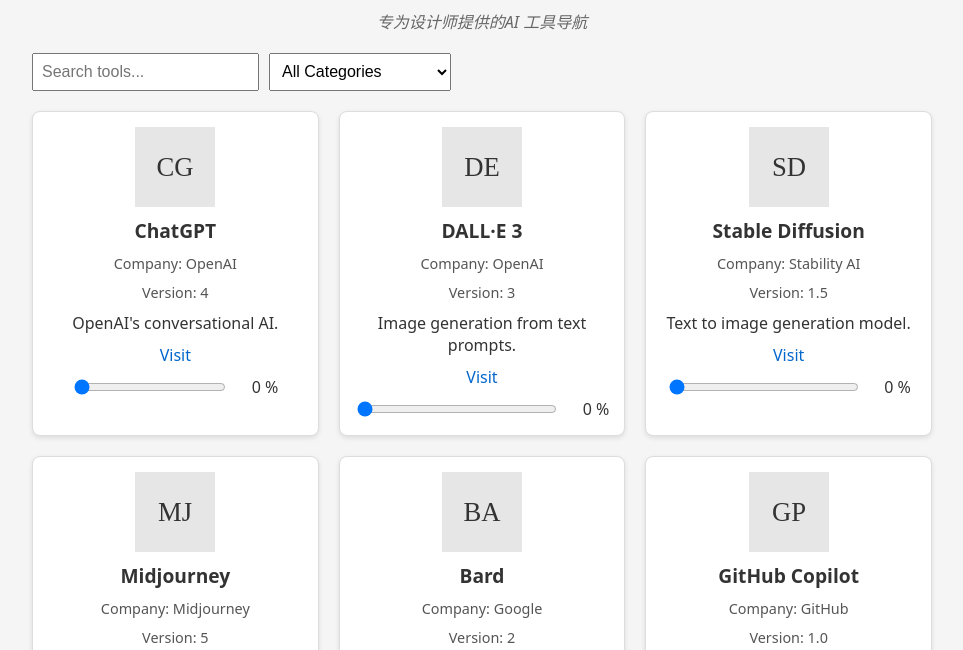
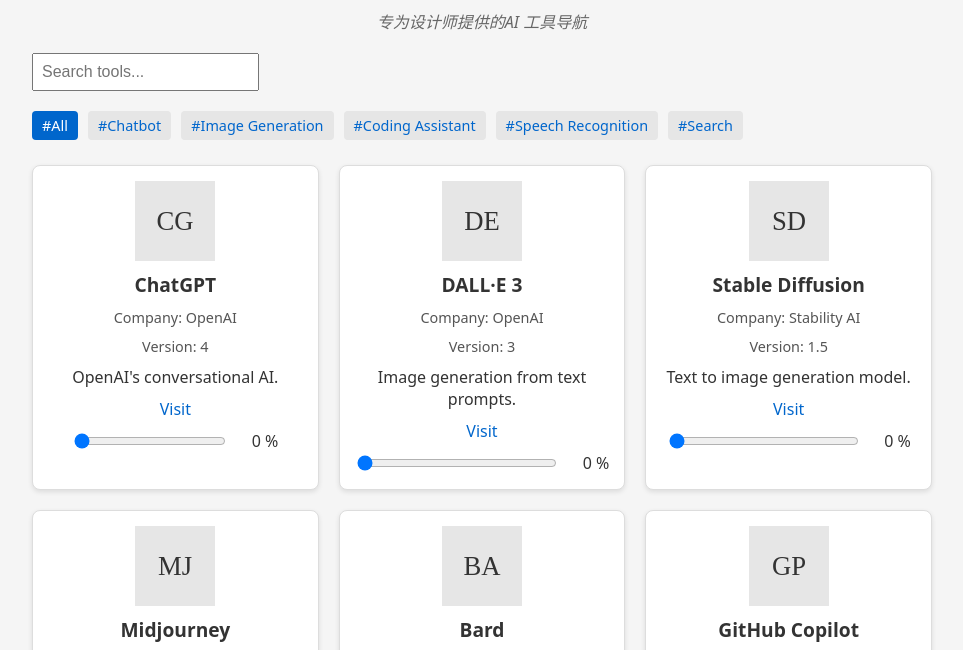
Before and after one commit to dororoliu666/bigbang, a plain HTML site: page index.html in a window 1280 px wide. Shown: the part 87-737 px from the top of the page, without its empty margins (158-1121 px from the left). Drawn offline with Linux system fonts and the light colour scheme.

Commit message:
Display categories as hashtags

```diff
--- a/index.html
+++ b/index.html
@@ -12,10 +12,8 @@
         <p class="tagline">专为设计师提供的AI 工具导航</p>
         <div class="controls">
             <input type="text" id="search" placeholder="Search tools...">
-            <select id="category-filter">
-                <option value="">All Categories</option>
-            </select>
         </div>
+        <div id="category-tags" class="category-tags"></div>
         <div id="tools-container" class="tools-grid"></div>
     </div>
 
--- a/script.js
+++ b/script.js
@@ -124,21 +124,35 @@
     return Array.from(cats);
 }
 
-function renderCategoryOptions() {
-    const select = document.getElementById('category-filter');
-    getCategories().forEach(cat => {
-        const opt = document.createElement('option');
-        opt.value = cat;
-        opt.textContent = cat;
-        select.appendChild(opt);
+let selectedCategory = '';
+
+function renderCategoryTags() {
+    const container = document.getElementById('category-tags');
+    container.innerHTML = '';
+    const categories = [''].concat(getCategories());
+    categories.forEach(cat => {
+        const tag = document.createElement('span');
+        tag.className = 'category-tag';
+        tag.dataset.category = cat;
+        tag.textContent = '#' + (cat || 'All');
+        tag.addEventListener('click', () => {
+            selectedCategory = cat;
+            document.querySelectorAll('.category-tag').forEach(t => t.classList.remove('active'));
+            tag.classList.add('active');
+            renderTools();
+        });
+        container.appendChild(tag);
     });
+    // Set first tag (All) active by default
+    const first = container.querySelector('.category-tag');
+    if (first) first.classList.add('active');
 }
 
 function renderTools() {
     const container = document.getElementById('tools-container');
     container.innerHTML = '';
     const search = document.getElementById('search').value.toLowerCase();
-    const category = document.getElementById('category-filter').value;
+    const category = selectedCategory;
 
     tools
         .filter(t => (!category || t.category === category))
@@ -205,8 +219,7 @@
 
 document.addEventListener("DOMContentLoaded", () => {
     loadRatings();
-    renderCategoryOptions();
+    renderCategoryTags();
     renderTools();
     document.getElementById("search").addEventListener("input", renderTools);
-    document.getElementById("category-filter").addEventListener("change", renderTools);
 });
--- a/style.css
+++ b/style.css
@@ -24,6 +24,27 @@
     flex-wrap: wrap;
     gap: 10px;
     margin-bottom: 20px;
+}
+
+.category-tags {
+    margin-bottom: 20px;
+}
+
+.category-tag {
+    display: inline-block;
+    margin-right: 10px;
+    margin-bottom: 5px;
+    padding: 5px 10px;
+    background: #e6e6e6;
+    border-radius: 4px;
+    cursor: pointer;
+    color: #0066cc;
+    font-size: 0.9em;
+}
+
+.category-tag.active {
+    background: #0066cc;
+    color: #fff;
 }
 
 .controls input,
```
Also changed, not shown: README.md.
